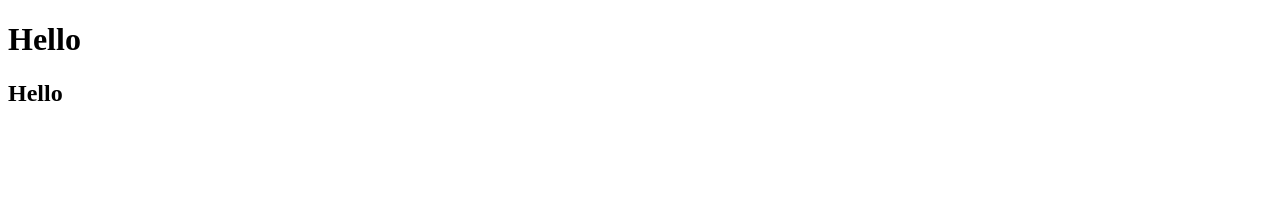
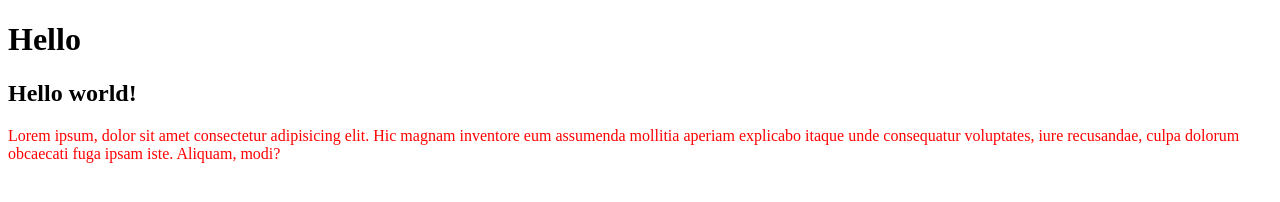
Before and after one commit to mithurssan/git_and_github, a plain HTML site: page index.html in a window 1280 px wide. Drawn offline with Linux system fonts and the light colour scheme.

Commit message:
add stylesheet

```diff
--- a/index.html
+++ b/index.html
@@ -1,13 +1,23 @@
 <!DOCTYPE html>
 <html lang="en">
+
 <head>
     <meta charset="UTF-8">
     <meta http-equiv="X-UA-Compatible" content="IE=edge">
     <meta name="viewport" content="width=device-width, initial-scale=1.0">
+    <link rel="stylesheet" href="./style.css">
     <title>Git and GitHub</title>
 </head>
+
 <body>
     <h1>Hello</h1>
-    <h2>Hello</h2>
+    <h2>Hello world!</h2>
+
+    <p>
+        Lorem ipsum, dolor sit amet consectetur adipisicing elit. Hic magnam inventore eum assumenda mollitia aperiam
+        explicabo itaque unde consequatur voluptates, iure recusandae, culpa dolorum obcaecati fuga ipsam iste. Aliquam,
+        modi?
+    </p>
 </body>
+
 </html>
--- /dev/null
+++ b/style.css
@@ -0,0 +1,3 @@
+ p {
+    color: red;
+ }
```
